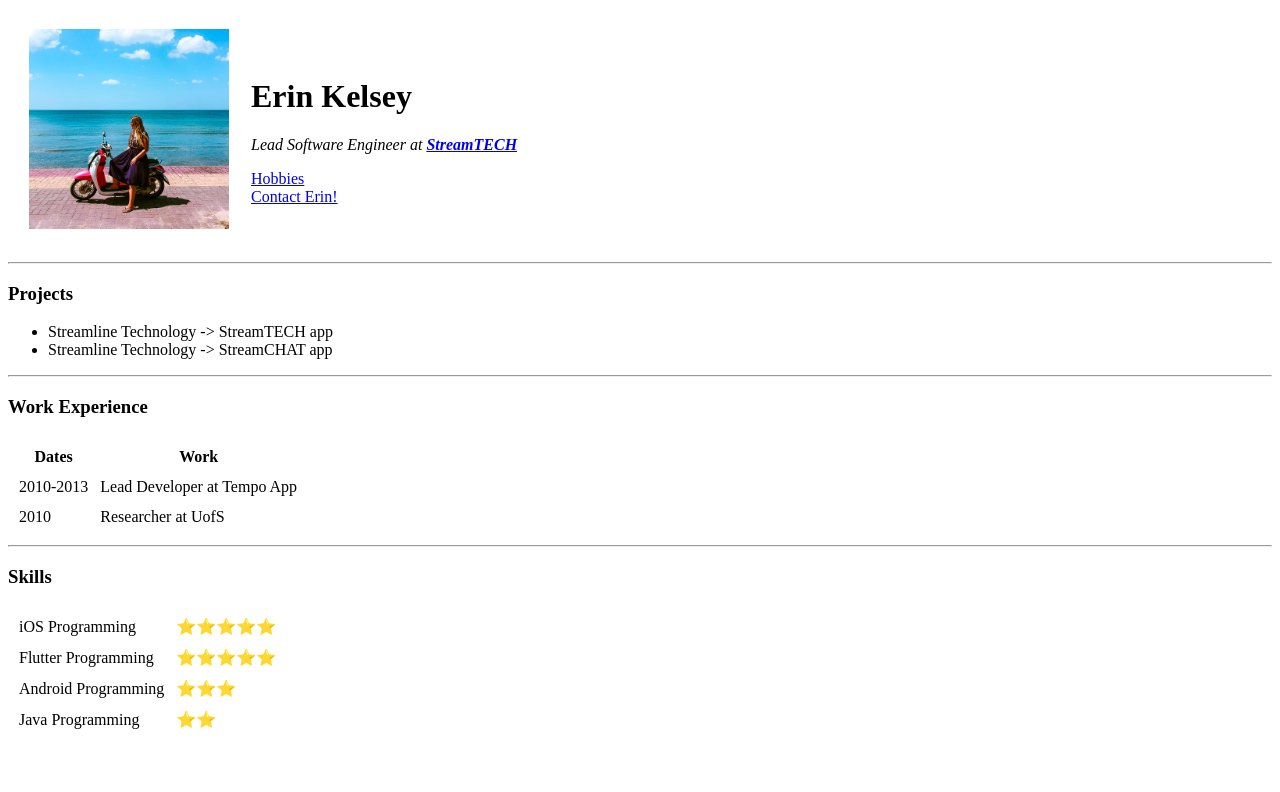
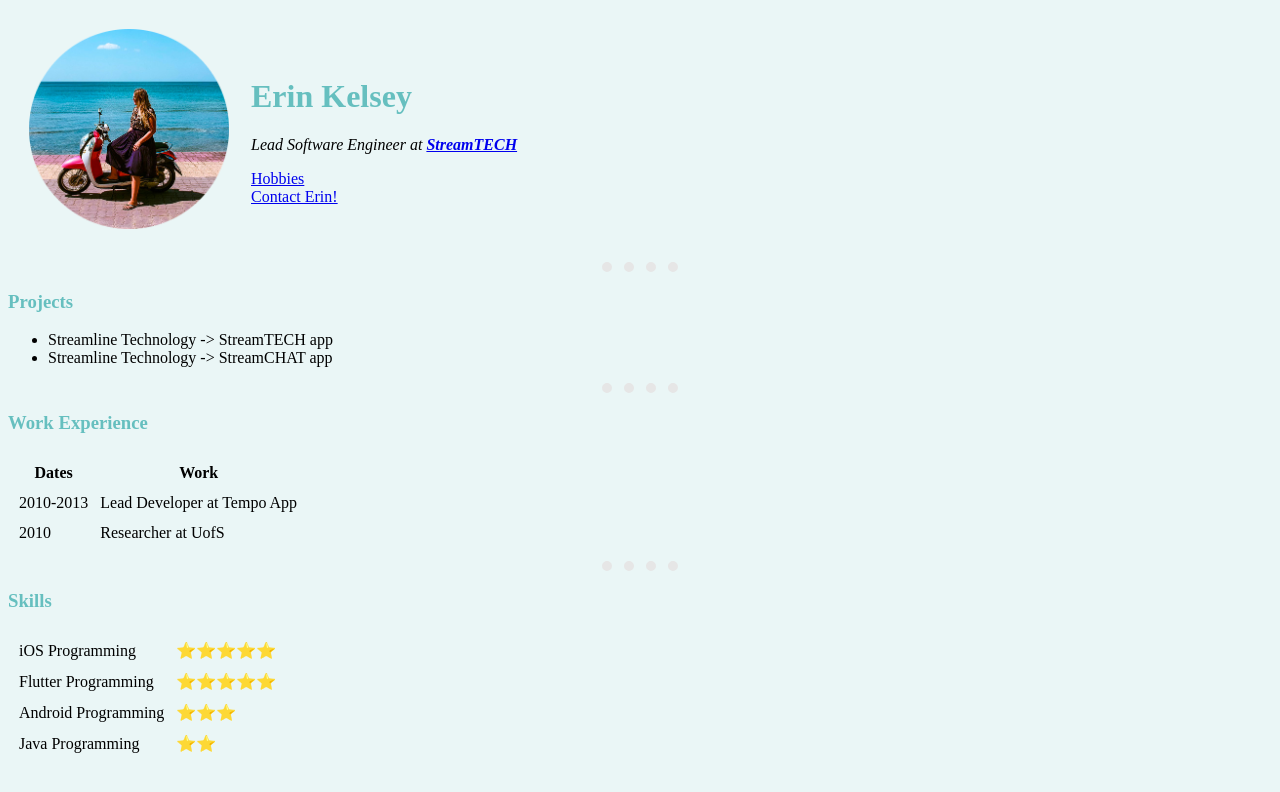
Before and after one commit to erinkelsey/web-frontend-basics, a plain HTML site: page html-personal-site/index.html in a window 1280 px wide. Drawn offline with Linux system fonts and the light colour scheme.

Commit message:
updates for html personal site

```diff
--- /dev/null
+++ b/html-personal-site/css/styles.css
@@ -0,0 +1,15 @@
+body {
+  background-color: #eaf6f6;
+}
+
+hr {
+  border-style: dotted none none;
+  border-color: rgb(230, 230, 230);
+  border-width: 10px;
+  width: 6%;
+}
+
+h1,
+h3 {
+  color: #66bfbf;
+}
--- a/html-personal-site/index.html
+++ b/html-personal-site/index.html
@@ -4,13 +4,14 @@
     <meta charset="UTF-8" />
     <meta name="viewport" content="width=device-width, initial-scale=1.0" />
     <title>Erin Kelsey's Personal Site</title>
+    <link rel="stylesheet" href="css/styles.css" />
   </head>
   <body>
     <table cellspacing="20">
       <tr>
         <td>
           <img
-            src="images/profile-pic-scooter.jpg"
+            src="images/profile-pic-circle.png"
             alt="Erin Kelsey"
             height="200"
           />
```
Also changed, not shown: html-personal-site/images/profile-pic-circle.png (added), html-personal-site/images/profile-pic-scooter.jpg (deleted).
